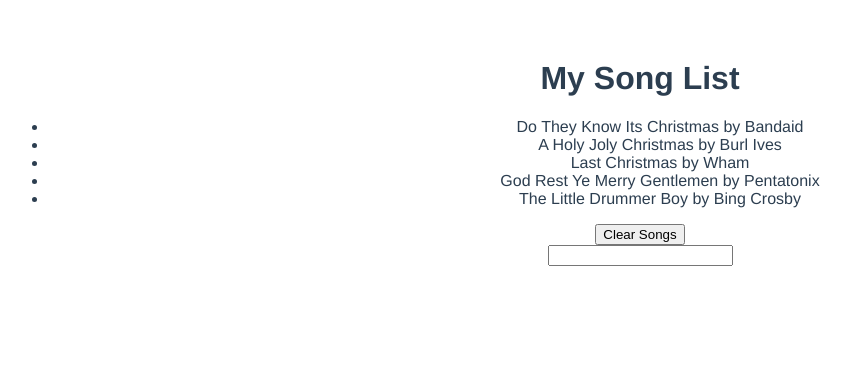
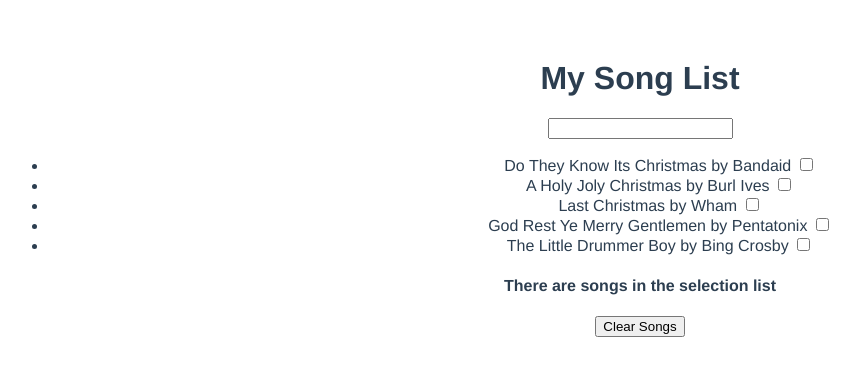
Before and after one commit to kevans054/W13C, a Vue app: page / in a window 1280 px wide. Shown: the top 376 px of the page, without its empty margins (0-860 px from the left). Built offline with nearby package versions, Linux system fonts and the light colour scheme.

Commit message:
Newer version

```diff
--- a/src/App.vue
+++ b/src/App.vue
@@ -8,17 +8,16 @@
          <page-body
          :mySongs="mySongs"
         @add="doAddSong"
-        @clear="doClearSong"
-
-
-        ></page-body>
-        <song-list :mysongCount="songCount"></song-list>
+        @clear="doClearSong"></page-body>
+        <!-- <song-list :mysongCount="songCount"></song-list> -->
+        <!-- <play-list></play-list> -->
     </div>
 </template>
 
 <script>
 import PageBody from './components/Pagebody.vue';
-import SongList from './components/Songlist.vue'
+// import SongList from './components/Songlist.vue';
+// import PlayList from './components/Playlist.vue';
 export default {
     name: 'App',
 
@@ -55,11 +54,10 @@
     },
 
     computed: {
-        songCount(songCount) {
+        songCount() {
             this.mySongs.length;
-            return{
-                songCount
-            }
+            return{}
+
         }
         },
 
@@ -80,7 +78,8 @@
 
     components: {
         PageBody,
-        SongList
+        // SongList,
+        // PlayList
     }
 }
 </script>
--- a/src/components/Pagebody.vue
+++ b/src/components/Pagebody.vue
@@ -3,10 +3,12 @@
 Assignment W13C VuePlaylist-->
 <template>
  <div>
+   <play-list></play-list>
       <ul>
-        <li v-for="(mySong, index) in mySongs" :key="index">{{ mySong.title + '    by     ' + mySong.artist }}</li>
+        <li v-for="(mySong, index) in mySongs" :key="index">{{ mySong.title + '    by     ' + mySong.artist }}
+                <input type="checkbox" v-bind:name="`Mysongs.title[${index}]`"></li>
      </ul>
-     <!-- <h4>There are {{songCount}} songs in the selection list</h4> -->
+     <h4>There are {{songCount}} songs in the selection list</h4>
         <button @click="$emit('clearSongs')">Clear Songs</button>
 
      </div>
@@ -14,11 +16,15 @@
 
 <script>
 // import SongList from '../Songlist.vue'
+import PlayList from './Playlist.vue'
 export default {
     name: 'page-body',
+    components: {
+      PlayList
+    },
     props: {
      mySongs: Array,
-   //   songCount: String,
+     songCount: String,
      clearSongs: Boolean
     }
 }
--- a/src/components/Playlist.vue
+++ b/src/components/Playlist.vue
@@ -2,12 +2,43 @@
 December 16, 2020
 Assignment W13C VuePlaylist-->
 <template>
- <div></div>
+ <div>
+     <input type="text"
+        v-model="newSong"
+        @keypress.enter="addSong">
+        <ul>
+            <li v-if="newSong">{{ newSong }}</li>
+            <li
+                v-for="(mySong, index) in mySongs"
+                @click="removeSong(index)"
+                :class="[ 'mySongs', {'even': isEven(index)} ]"
+                :key="index">
+                <input type="checkbox" v-bind:name="`Mysongs.title[${index}]`">
+            </li>
+        </ul>
+ </div>
 </template>
 
 <script>
 export default {
-    name: 'PlayList'
+    name: 'PlayList',
+
+data() {
+    return {
+        newSong: ''
+        }
+    },
+
+    methods: {
+        addSong() {
+            this.$emit('add', this.newSong);
+            this.newSong = '';
+        },
+        clearSongs() {
+            this.$emit('clear');
+
+        }
+    }
 }
 </script>
 
--- a/src/components/Songlist.vue
+++ b/src/components/Songlist.vue
@@ -4,7 +4,7 @@
 <template>
     <div>
         <!-- <h1 v-html="heading"></h1> -->
-        <input type="text"
+        <!-- <input type="text"
         v-model="newSong"
         @keypress.enter="addSong">
         <ul>
@@ -16,7 +16,7 @@
                 :key="index">
                 <input type="checkbox" v-bind:name="`Mysongs.title[${index}]`">
             </li>
-        </ul>
+        </ul> -->
         <!-- <h4>There are {{ SongCount }} songs in the selection list</h4> -->
 
         <button v-if="clearSongs = myclearSongs">Clear Songs</button>
@@ -28,7 +28,7 @@
 export default {
   name: "SongList",
   props: {
-    //   mySongs: Array,
+      mySongs: Array,
       myclearSongs : Boolean,
       SongCount : Number
 
```
